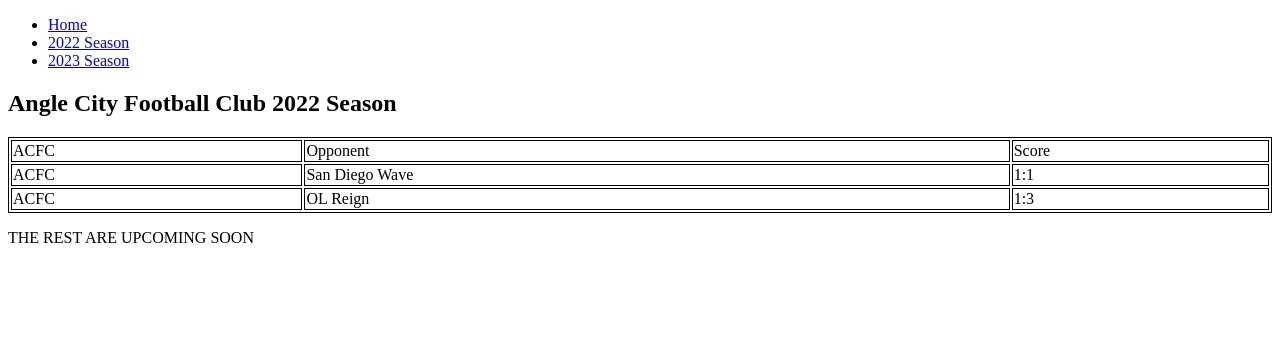
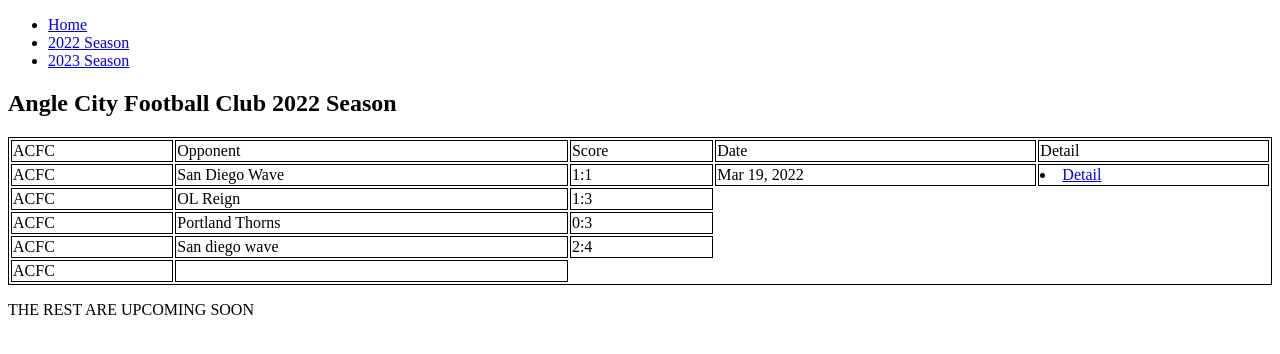
Before and after one commit to NuclearReactor314/ACFC-Fans, a plain HTML site: page games_2022.html in a window 1280 px wide. Drawn offline with Linux system fonts and the light colour scheme.

Commit message:
Update games_2022.html

```diff
--- a/games_2022.html
+++ b/games_2022.html
@@ -23,17 +23,34 @@ table, th, td {
     <td>ACFC</td>
     <td>Opponent</td>
     <td>Score</td>
+    <td>Date</td>
+    <td>Detail</td>
   </tr>
   <tr>
      <td>ACFC</td>
      <td>San Diego Wave</td>
      <td>1:1</td>
+     <td>Mar 19, 2022</td>
+     <td><li><a href="Mar_19_2022.html">Detail</a></li></td>
   </tr>
   <tr>
       <td>ACFC</td>
       <td>OL Reign</td>
       <td>1:3</td>
   </tr>
+  <tr>
+      <td>ACFC</td>
+      <td>Portland Thorns</td>
+      <td>0:3</td>
+  </tr>
+  <tr>
+      <td>ACFC</td>
+      <td>San diego wave</td>
+      <td>2:4</td>
+  </tr>
+  <tr>
+      <td>ACFC</td>
+      <td>
 </table>
 
 <p>THE REST ARE UPCOMING SOON</p>
```
